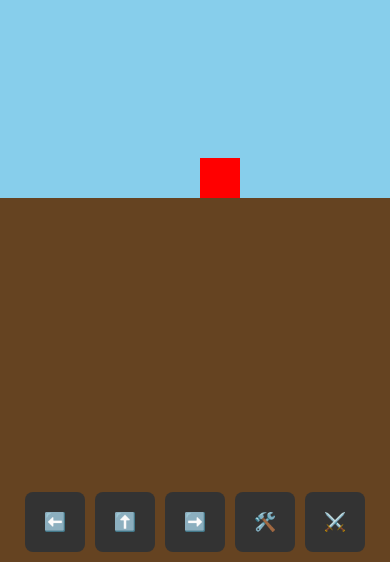
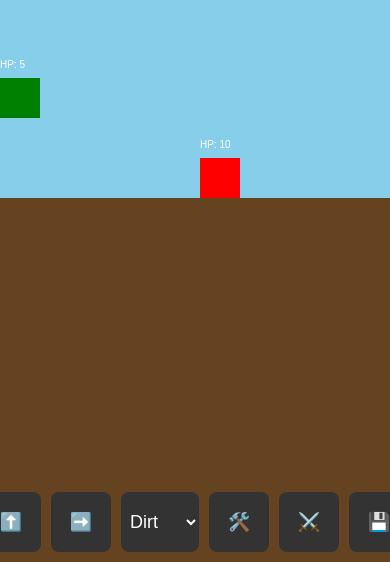
Before and after one commit to eternalxlks/2D-Minecraft, a plain HTML site: page index.html in a window 390 px wide. Shown: the part 282-844 px from the top of the page. Drawn offline with Linux system fonts and the light colour scheme.

Commit message:
Now with mobile controls

```diff
--- a/index.html
+++ b/index.html
@@ -3,7 +3,7 @@
 <head>
   <meta charset="UTF-8">
   <meta name="viewport" content="width=device-width, initial-scale=1.0">
-  <title>2D Minecraft</title>
+  <title>2D Minecraft Expanded</title>
   <style>
     body {
       margin: 0;
@@ -22,7 +22,7 @@
       display: flex;
       gap: 10px;
     }
-    .controls button {
+    .controls button, .controls select {
       width: 60px;
       height: 60px;
       font-size: 18px;
@@ -32,6 +32,10 @@
       color: white;
       cursor: pointer;
     }
+    .controls select {
+      width: auto;
+      padding: 5px;
+    }
   </style>
 </head>
 <body>
@@ -40,21 +44,26 @@
     <button id="left">⬅️</button>
     <button id="jump">⬆️</button>
     <button id="right">➡️</button>
+    <select id="blockType">
+      <option value="1">Dirt</option>
+      <option value="2">Stone</option>
+    </select>
     <button id="build">🛠️</button>
     <button id="attack">⚔️</button>
+    <button id="save">💾</button>
+    <button id="load">📂</button>
   </div>
   <script>
-    // Set up canvas and context
     const canvas = document.getElementById('gameCanvas');
     const ctx = canvas.getContext('2d');
     canvas.width = window.innerWidth;
     canvas.height = window.innerHeight;
 
-    // Game variables
     const tileSize = 40;
     const tilesX = Math.ceil(canvas.width / tileSize);
     const tilesY = Math.ceil(canvas.height / tileSize);
-    const world = Array(tilesY).fill().map((_, y) =>
+
+    let world = Array(tilesY).fill().map((_, y) =>
       Array(tilesX).fill(y > tilesY / 2 ? 1 : 0)
     );
 
@@ -65,17 +74,26 @@
       dy: 0,
       size: 1,
       onGround: false,
+      health: 10
+    };
+
+    const enemy = {
+      x: tilesX / 2 - 5,
+      y: tilesY / 2 - 2,
+      dx: 0.02,
+      health: 5
     };
 
     const gravity = 0.2;
     const jumpStrength = -5;
     const speed = 0.2;
 
-    // Draw the world and player
     function drawWorld() {
       for (let y = 0; y < tilesY; y++) {
         for (let x = 0; x < tilesX; x++) {
-          ctx.fillStyle = world[y][x] === 1 ? '#654321' : '#87CEEB';
+          if (world[y][x] === 1) ctx.fillStyle = '#654321'; // Dirt
+          else if (world[y][x] === 2) ctx.fillStyle = '#808080'; // Stone
+          else ctx.fillStyle = '#87CEEB';
           ctx.fillRect(x * tileSize, y * tileSize, tileSize, tileSize);
         }
       }
@@ -84,6 +102,15 @@
     function drawPlayer() {
       ctx.fillStyle = 'red';
       ctx.fillRect(player.x * tileSize, player.y * tileSize, tileSize, tileSize);
+      ctx.fillStyle = 'white';
+      ctx.fillText(`HP: ${player.health}`, player.x * tileSize, player.y * tileSize - 10);
+    }
+
+    function drawEnemy() {
+      ctx.fillStyle = 'green';
+      ctx.fillRect(enemy.x * tileSize, enemy.y * tileSize, tileSize, tileSize);
+      ctx.fillStyle = 'white';
+      ctx.fillText(`HP: ${enemy.health}`, enemy.x * tileSize, enemy.y * tileSize - 10);
     }
 
     function updatePlayer() {
@@ -91,7 +118,6 @@
       player.x += player.dx;
       player.y += player.dy;
 
-      // Collision detection
       const xTile = Math.floor(player.x);
       const yTile = Math.floor(player.y + player.size);
       if (world[yTile] && world[yTile][xTile] === 1) {
@@ -103,42 +129,67 @@
       }
     }
 
+    function updateEnemy() {
+      enemy.x += enemy.dx;
+
+      const xTile = Math.floor(enemy.x);
+      const yTile = Math.floor(enemy.y + enemy.size);
+      if (!world[yTile] || world[yTile][xTile] === 0) {
+        enemy.dx *= -1; // Reverse direction on edge
+      }
+    }
+
     function placeBlock() {
+      const blockType = parseInt(document.getElementById('blockType').value);
       const xTile = Math.floor(player.x);
       const yTile = Math.floor(player.y + player.size);
-      if (yTile < tilesY && xTile < tilesX) world[yTile][xTile] = 1;
+      if (yTile < tilesY && xTile < tilesX) world[yTile][xTile] = blockType;
     }
 
     function attack() {
-      console.log('Attack action!');
+      const distX = Math.abs(player.x - enemy.x);
+      const distY = Math.abs(player.y - enemy.y);
+      if (distX < 1 && distY < 1) {
+        enemy.health -= 1;
+        if (enemy.health <= 0) console.log("Enemy defeated!");
+      }
+    }
+
+    function saveWorld() {
+      localStorage.setItem('world', JSON.stringify(world));
+      alert('World saved!');
+    }
+
+    function loadWorld() {
+      const savedWorld = JSON.parse(localStorage.getItem('world'));
+      if (savedWorld) {
+        world = savedWorld;
+        alert('World loaded!');
+      }
     }
 
     function gameLoop() {
       ctx.clearRect(0, 0, canvas.width, canvas.height);
       drawWorld();
       drawPlayer();
+      drawEnemy();
       updatePlayer();
+      updateEnemy();
       requestAnimationFrame(gameLoop);
     }
 
-    // Controls
-    document.getElementById('left').addEventListener('mousedown', () => {
-      player.dx = -speed;
-    });
-    document.getElementById('right').addEventListener('mousedown', () => {
-      player.dx = speed;
-    });
+    document.getElementById('left').addEventListener('mousedown', () => player.dx = -speed);
+    document.getElementById('right').addEventListener('mousedown', () => player.dx = speed);
     document.getElementById('jump').addEventListener('mousedown', () => {
       if (player.onGround) player.dy = jumpStrength;
     });
     document.getElementById('build').addEventListener('mousedown', placeBlock);
     document.getElementById('attack').addEventListener('mousedown', attack);
+    document.getElementById('save').addEventListener('click', saveWorld);
+    document.getElementById('load').addEventListener('click', loadWorld);
 
-    document.body.addEventListener('mouseup', () => {
-      player.dx = 0;
-    });
+    document.body.addEventListener('mouseup', () => player.dx = 0);
 
-    // Start game loop
     gameLoop();
   </script>
 </body>
```
